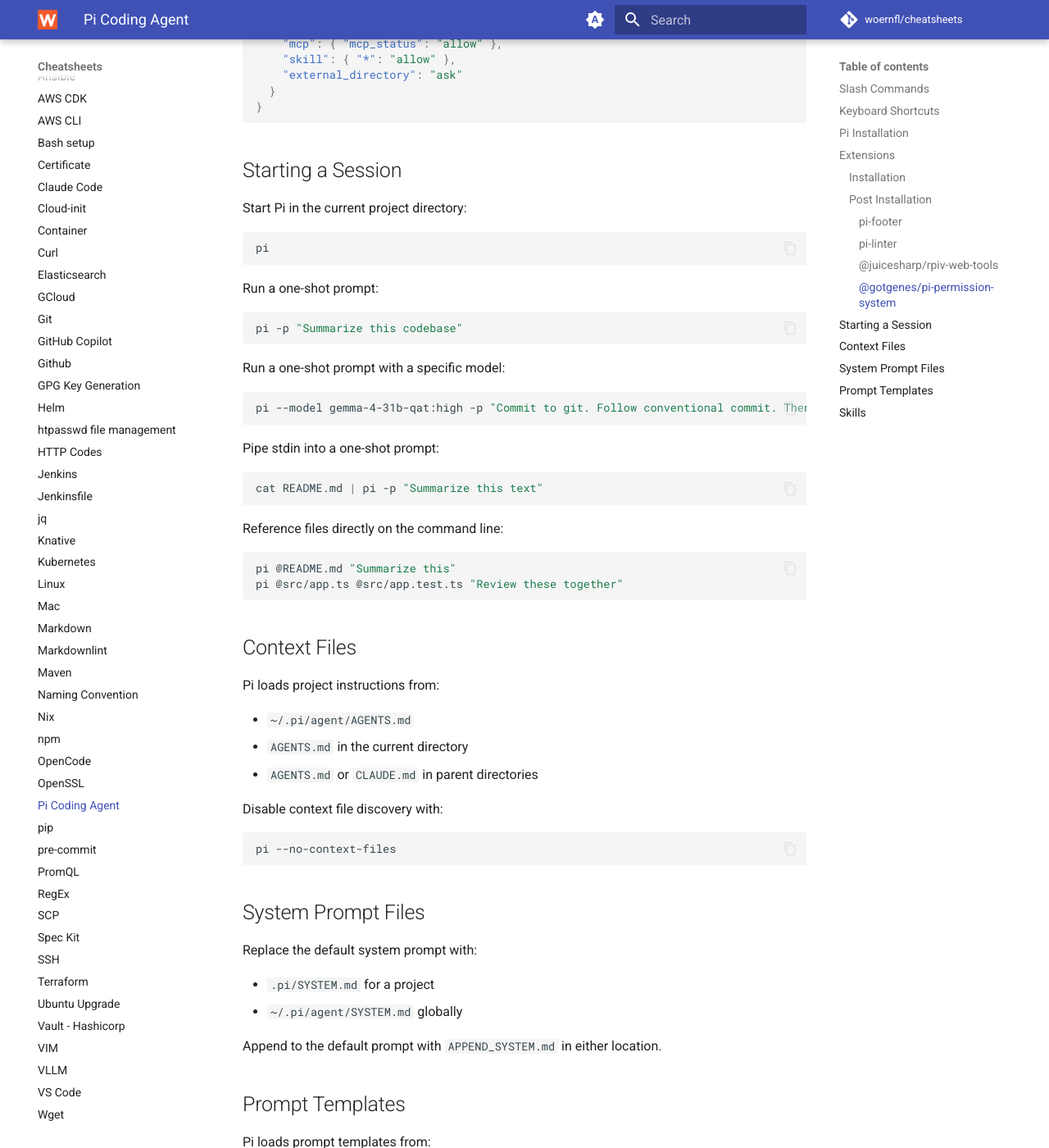
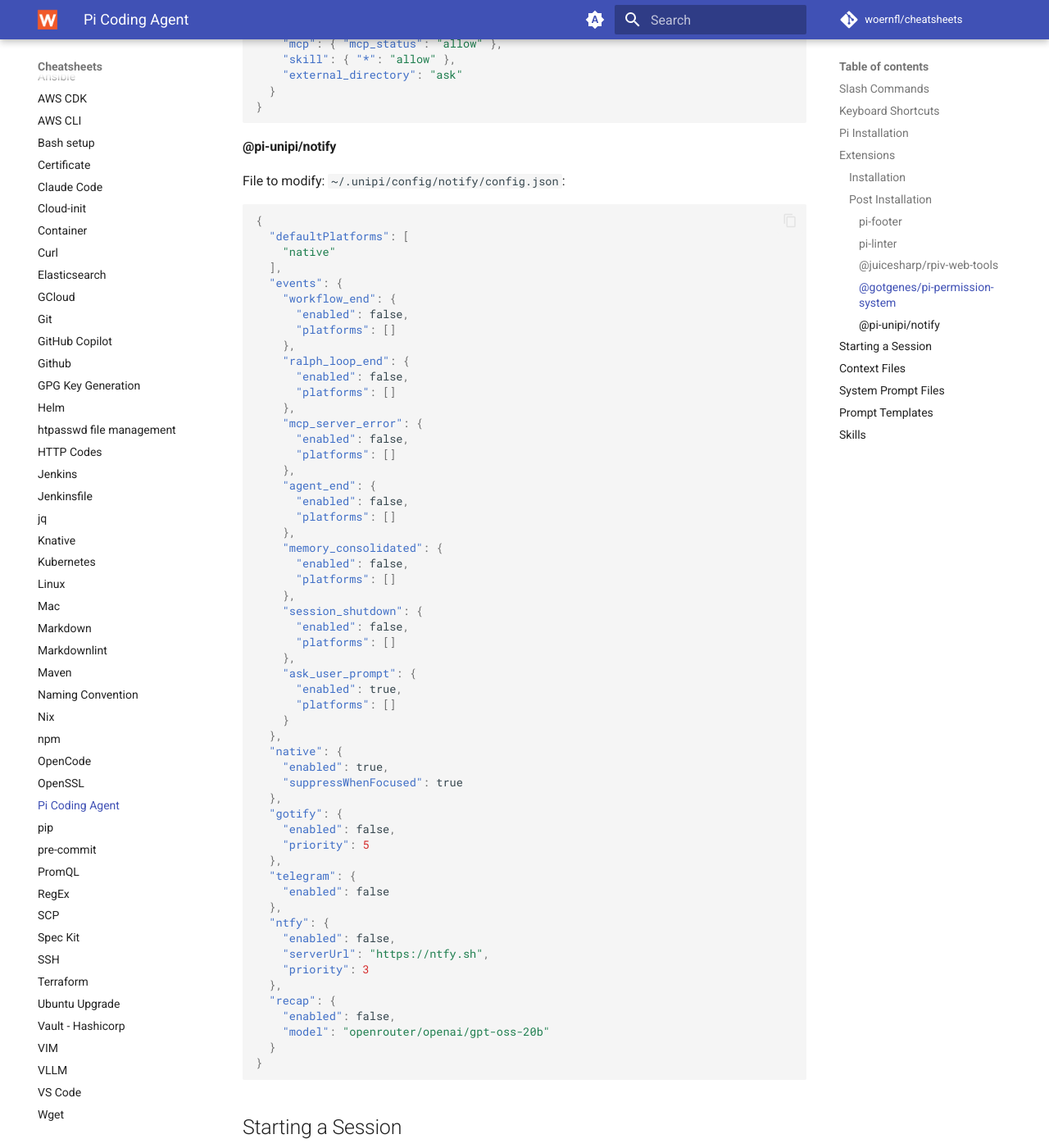
Before and after one commit to woernfl/cheatsheets, an MkDocs documentation site: the page built from docs/pi.md, in a window 1280 px wide and 1400 px high, scrolled down 7516 px. Shown: the whole window at 82% size. Built offline with MkDocs 1.6.1 and Material for MkDocs 9.7.7, drawn with Linux system fonts in a browser that asks for light colours; comment, search, counter and statistics services are not loaded.

Commit message:
Document @pi-unipi/notify configuration
Added configuration details for @pi-unipi/notify in pi.md.

````diff
--- a/docs/pi.md
+++ b/docs/pi.md
@@ -355,6 +355,68 @@
 }
 ```
 
+#### @pi-unipi/notify
+
+File to modify: `~/.unipi/config/notify/config.json`:
+
+```json
+{
+  "defaultPlatforms": [
+    "native"
+  ],
+  "events": {
+    "workflow_end": {
+      "enabled": false,
+      "platforms": []
+    },
+    "ralph_loop_end": {
+      "enabled": false,
+      "platforms": []
+    },
+    "mcp_server_error": {
+      "enabled": false,
+      "platforms": []
+    },
+    "agent_end": {
+      "enabled": false,
+      "platforms": []
+    },
+    "memory_consolidated": {
+      "enabled": false,
+      "platforms": []
+    },
+    "session_shutdown": {
+      "enabled": false,
+      "platforms": []
+    },
+    "ask_user_prompt": {
+      "enabled": true,
+      "platforms": []
+    }
+  },
+  "native": {
+    "enabled": true,
+    "suppressWhenFocused": true
+  },
+  "gotify": {
+    "enabled": false,
+    "priority": 5
+  },
+  "telegram": {
+    "enabled": false
+  },
+  "ntfy": {
+    "enabled": false,
+    "serverUrl": "https://ntfy.sh",
+    "priority": 3
+  },
+  "recap": {
+    "enabled": false,
+    "model": "openrouter/openai/gpt-oss-20b"
+  }
+}
+```
+
 ## Starting a Session
 
 Start Pi in the current project directory:
````
